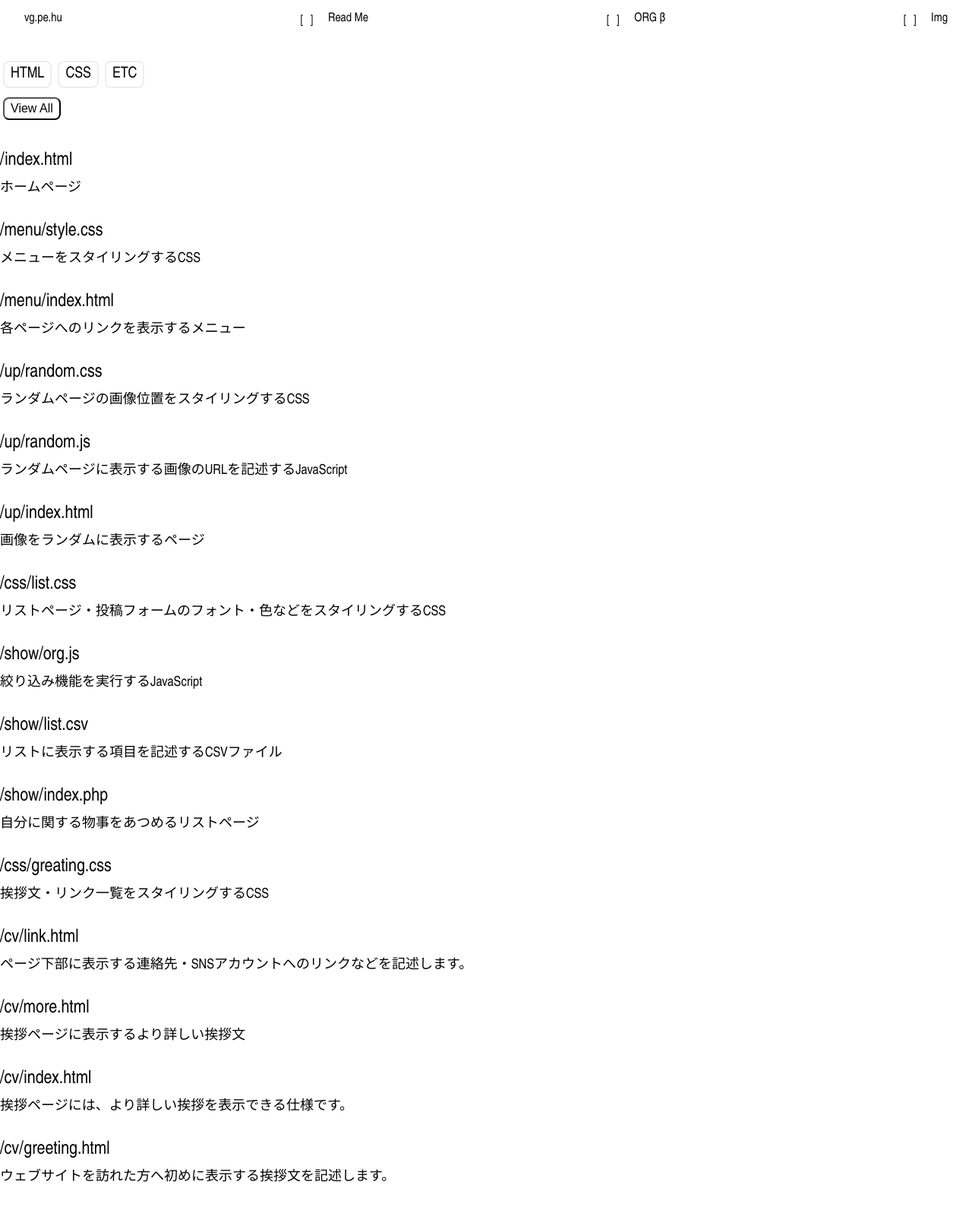
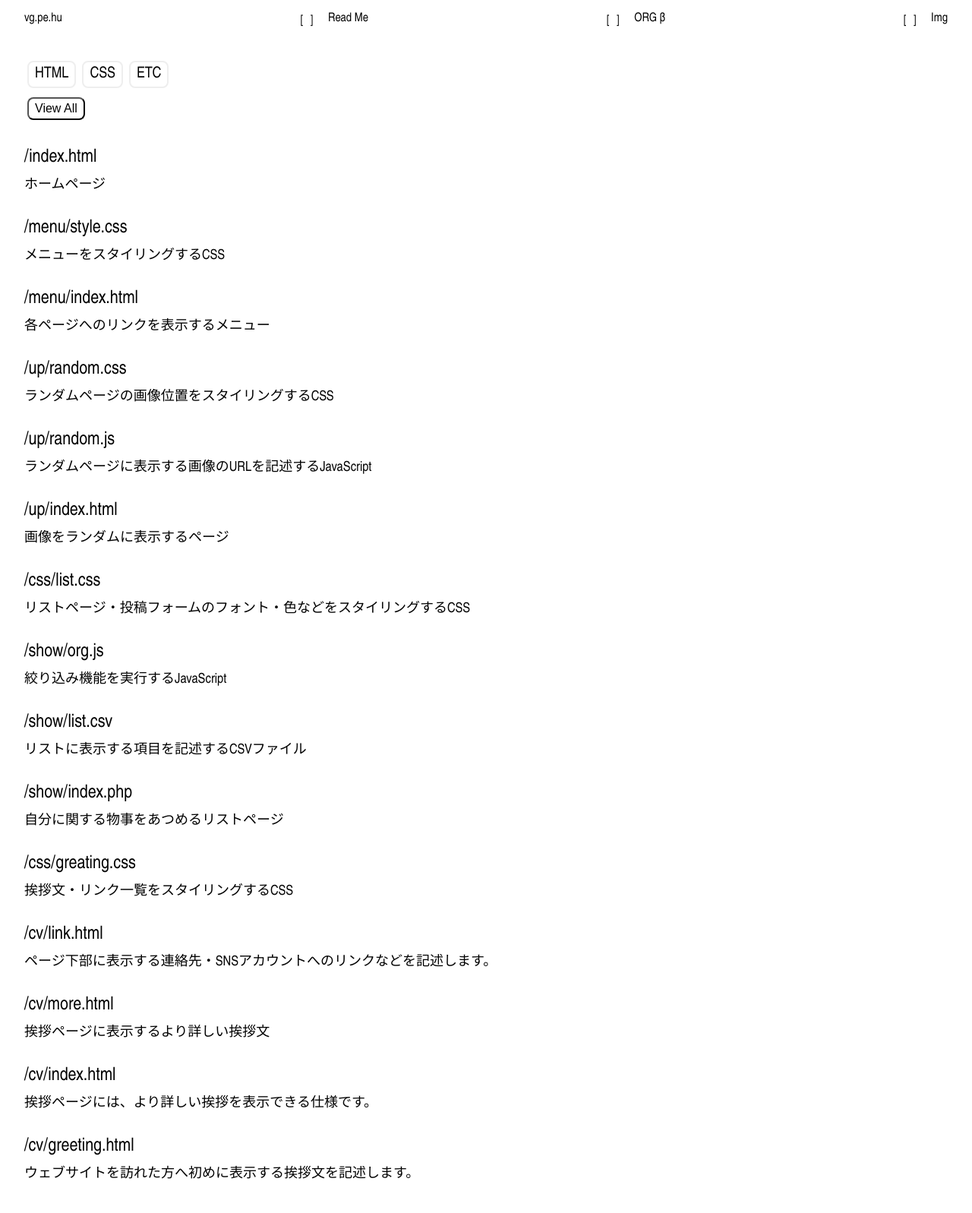
Before and after one commit to verygois/verygois.github.io, a PHP site: page /org.php in a window 1280 px wide. Shown: the whole page at 76% size. After the commit the page ends 1552 px from the top, so only its background shows below. Run offline with PHP 8.4, Linux system fonts and the light colour scheme; some libraries are stand-ins or nearby versions.

Commit message:
Update org.css

```diff
--- a/css/org.css
+++ b/css/org.css
@@ -29,6 +29,12 @@ hr {
 .none {
   display: none;
   transition: .5s all;
+}
+
+#org,
+.list {
+  width: 95%;
+  margin: auto;
 }
 
 #org {
```
